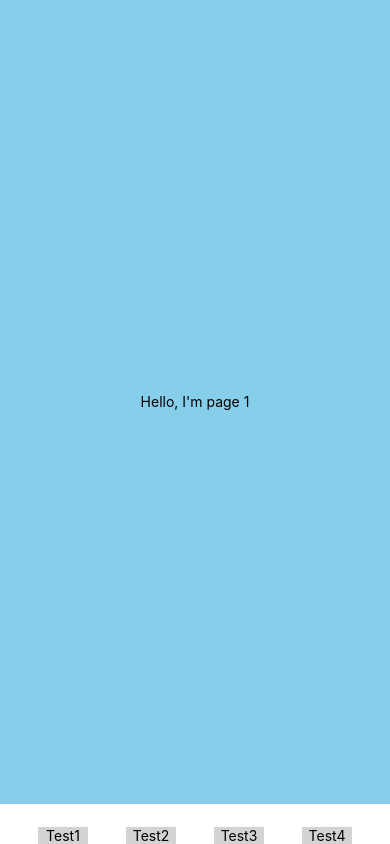
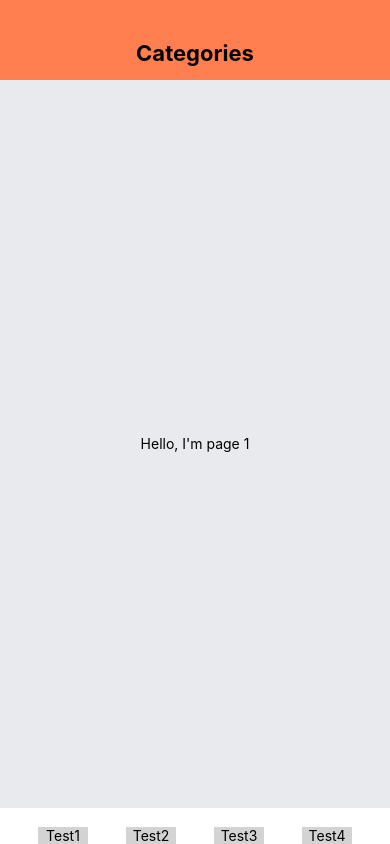
Before and after one commit to Capstone-Projects-2022-Spring/project-kinderkitchen, a React Native app in the folder kinderkitchen/: screen /Test1 in a window 390 px wide. Built offline with nearby package versions, Linux system fonts and the light colour scheme.

Commit message:
Declaring the Category page and started designing

```diff
--- a/kinderkitchen/routes/MyStack.js
+++ b/kinderkitchen/routes/MyStack.js
@@ -2,7 +2,7 @@ import React from "react";
 import { createStackNavigator } from "@react-navigation/stack";
 
 import LoginScreen from "../screens/LoginScreen";
-import Test1 from "../screens/Test1";
+import Category from "../screens/Test1";
 import Test2 from "../screens/Test2";
 
 const Stack = createStackNavigator();
@@ -11,7 +11,7 @@ const MyStack = () => {
   return (
     <Stack.Navigator screenOptions={{ headerShown: false }}>
       <Stack.Screen name="LoginScreen" component={LoginScreen} />
-      <Stack.Screen name="Test1" component={Test1} />
+      <Stack.Screen name="Test1" component={Category} />
       <Stack.Screen name="Test2" component={Test2} />
     </Stack.Navigator>
   );
--- a/kinderkitchen/screens/Test1.js
+++ b/kinderkitchen/screens/Test1.js
@@ -3,9 +3,12 @@ import { View, StyleSheet, Text } from "react-native";
 
 import MyNavMenu from "../nav-bar/MyNavMenu";
 
-const Test1 = () => {
+const Category = () => {
     return (
         <View style={styles.container}>
+            <View style={styles.header}>
+                <Text style={styles.title}>Categories</Text>
+            </View>
             <View style={styles.body}>
                 <Text>Hello, I'm page 1</Text>
             </View>
@@ -21,10 +24,22 @@ const styles = StyleSheet.create({
         alignItems: "center",
     },
     container: {
-    backgroundColor: "skyblue",
+
+        backgroundColor: "#E8EAED",
         flex: 1,
         justifyContent: "center",
     },
+    header: {
+        height: 80,
+        paddingTop: 40,
+        paddingHorizontal: 20,
+        backgroundColor: 'coral'
+    },
+    title: {
+        textAlign: 'center',
+        fontSize: 22,
+        fontWeight: 'bold'
+    },
 });
 
-export default Test1;
+export default Category;
```
Lines whose indentation alone changed are shown as unchanged.
